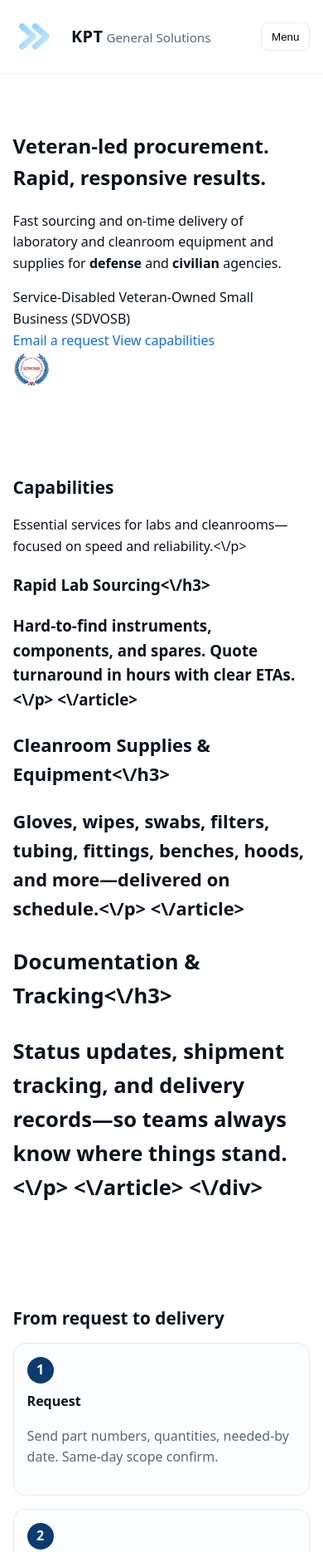
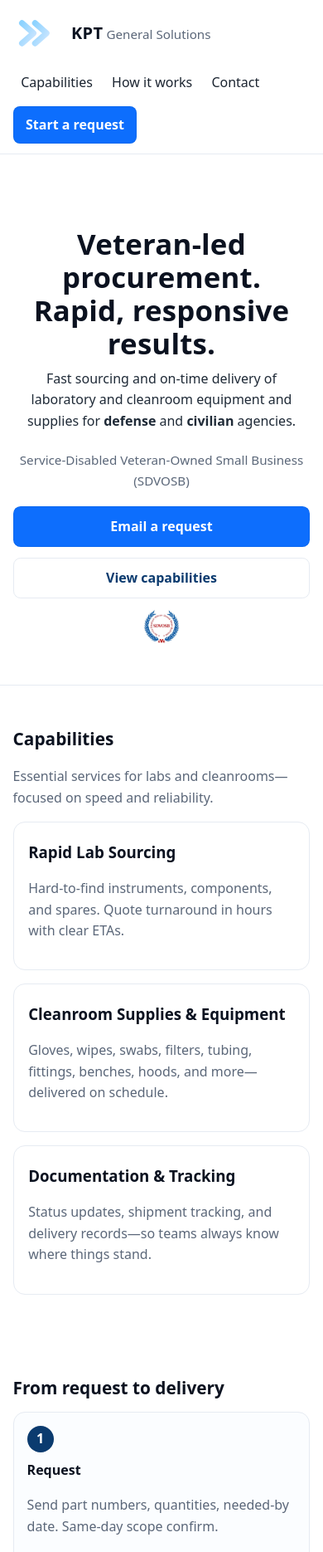
Before and after one commit to kptgsolutions/Website, a plain HTML site: page index.html in a window 390 px wide. Shown: the top 1870 px of the page at 83% size. Drawn offline with Linux system fonts and the light colour scheme.

Commit message:
Update index.html

```diff
--- a/index.html
+++ b/index.html
@@ -4,8 +4,8 @@
   <meta charset="utf-8" />
   <meta name="viewport" content="width=device-width, initial-scale=1" />
   <title>KPT General Solutions — SDVOSB Procurement</title>
-  <meta name="description" content=\"Veteran‑led procurement of laboratory and cleanroom equipment and supplies. Fast sourcing and on‑time delivery. SDVOSB.\" />
-  <meta name="theme-color" content="#0b3b6f"/>
+  <meta name="description" content="Veteran-led procurement of laboratory and cleanroom equipment and supplies. Fast sourcing and on-time delivery. SDVOSB." />
+  <meta name="theme-color" content="#0b3b6f" />
   <style>
     :root{
       --ink:#0b1220;          /* text */
@@ -30,33 +30,38 @@
     .wordmark{line-height:1}
     .wordmark .kpt{font-weight:800;letter-spacing:.3px;font-size:1.25rem}
     .wordmark .sub{font-size:.95rem;color:var(--muted)}
-
-    /* Primary nav */
-    .menu{display:none;align-items:center;gap:.4rem;padding:.55rem .75rem;border:1px solid var(--edge);background:#fff;border-radius:.5rem}
-    nav ul{list-style:none;display:flex;gap:1rem;margin:0;padding:0;align-items:center}
-    nav a{color:#1b2430;padding:.45rem .6rem;border-radius:.5rem}
+    nav ul{list-style:none;display:flex;gap:1rem;margin:0;padding:0;align-items:center;flex-wrap:nowrap}
+    nav a{color:#1b2430;padding:.45rem .6rem;border-radius:.5rem;display:block}
     nav a:hover{background:#f6f9ff}
     .cta{display:inline-flex;align-items:center;gap:.45rem;padding:.55rem .9rem;background:var(--cta);color:#fff;border-radius:.5rem;border:1px solid rgba(0,0,0,.06);font-weight:700}
 
-    /* Mobile nav */
+    /* Mobile header layout (no JS) */
     @media (max-width: 720px){
-      .menu{display:inline-flex}
-      #primary-nav{position:absolute;left:0;right:0;top:100%;background:#fff;border-bottom:1px solid var(--edge);transform:translateY(-8px);opacity:0;pointer-events:none;transition:transform .15s ease,opacity .15s ease}
-      #primary-nav.open{transform:translateY(0);opacity:1;pointer-events:auto}
-      #primary-nav ul{flex-direction:column;align-items:stretch;gap:.25rem;padding:.5rem .75rem 1rem}
-      #primary-nav a{display:block;padding:.85rem;border-radius:.55rem}
-      #primary-nav .cta{justify-content:center}
+      .nav{flex-direction:column;align-items:flex-start;padding:.75rem 0}
+      nav ul{gap:.25rem;flex-wrap:wrap}
+      .cta{margin-top:.25rem}
     }
 
-    /* Hero */$1.sdvosb-seal{margin-top:12px}
-    .seal{max-height:56px;width:auto;display:inline-block;}
-    @media(max-width:560px){.seal{max-height:44px}}
+    /* Hero */
+    .hero{padding:88px 0 40px;text-align:center;border-bottom:1px solid var(--edge)}
+    .hero h1{font-size:clamp(2.1rem,1.2rem + 4vw,3.6rem);line-height:1.15;margin:0 0 .6rem;letter-spacing:.2px;font-weight:900}
+    .lead{max-width:65ch;margin:0 auto 1rem;color:#1f2a37}
+    .sdvosb{display:inline-block;margin-top:.35rem;color:var(--muted);font-size:.95rem}
+    .btnrow{display:flex;gap:.8rem;justify-content:center;flex-wrap:wrap;margin-top:1.1rem}
+    .btn{background:var(--cta);color:#fff;padding:.68rem 1rem;border-radius:.55rem;border:1px solid rgba(0,0,0,.06);font-weight:700}
+    .btn.secondary{background:#fff;color:var(--brand);border:1px solid var(--edge)}
+    .sdvosb-seal{margin-top:12px}
+    .sdvosb-seal .seal{max-height:56px;width:auto;display:inline-block}
+    @media (max-width: 560px){
+      .btnrow{flex-direction:column;align-items:stretch}
+      .btn,.btn.secondary{width:100%}
+      .sdvosb-seal .seal{max-height:44px}
+    }
 
     /* Sections */
     section{padding:48px 0}
     h2{margin:0 0 .75rem;font-size:clamp(1.3rem,1.05rem + 1vw,1.8rem)}
     .muted{color:var(--muted)}
-
     .cards{display:grid;grid-template-columns:repeat(12,1fr);gap:1rem}
     .card{grid-column:span 12;border:1px solid var(--edge);border-radius:14px;padding:1.1rem;background:#fff}
     .card h3{margin:.2rem 0 .35rem}
@@ -64,7 +69,7 @@
 
     /* Flow */
     .flow{display:grid;grid-template-columns:repeat(12,1fr);gap:1rem;margin-top:.5rem}
-    .flow-item{grid-column:span 12;background:#fbfdff;border:1px solid var(--edge);border-radius:14px;padding:1rem;position:relative}
+    .flow-item{grid-column:span 12;background:#fbfdff;border:1px solid var(--edge);border-radius:14px;padding:1rem}
     .flow-num{display:inline-flex;align-items:center;justify-content:center;width:32px;height:32px;border-radius:999px;background:var(--brand);color:#fff;font-weight:800;margin-bottom:.4rem}
     .flow-title{font-weight:700;margin:.2rem 0 .25rem}
     @media(min-width:760px){.flow-item{grid-column:span 4}}
@@ -79,7 +84,6 @@
   </style>
 </head>
 <body>
-  <a class="skip" href="#main"></a>
   <header>
     <div class="container nav" role="navigation" aria-label="Primary">
       <a class="brand" href="#" aria-label="KPT General Solutions home">
@@ -100,8 +104,6 @@
         </span>
       </a>
 
-      <button class="menu" aria-expanded="false" aria-controls="primary-nav" aria-label="Toggle menu">Menu</button>
-
       <nav id="primary-nav">
         <ul>
           <li><a href="#capabilities">Capabilities</a></li>
@@ -117,38 +119,39 @@
     <!-- HERO -->
     <section class="hero" aria-labelledby="h1">
       <div class="container">
-        <h1 id="h1">Veteran‑led procurement. Rapid, responsive results.</h1>
-        <p class="lead">Fast sourcing and on‑time delivery of laboratory and cleanroom equipment and supplies for <strong>defense</strong> and <strong>civilian</strong> agencies.</p>
-        <div class="sdvosb">Service‑Disabled Veteran‑Owned Small Business (SDVOSB)</div>
+        <h1 id="h1">Veteran-led procurement. Rapid, responsive results.</h1>
+        <p class="lead">Fast sourcing and on-time delivery of laboratory and cleanroom equipment and supplies for <strong>defense</strong> and <strong>civilian</strong> agencies.</p>
+        <div class="sdvosb">Service-Disabled Veteran-Owned Small Business (SDVOSB)</div>
         <div class="btnrow" role="group" aria-label="Primary calls to action">
           <a class="btn" href="mailto:kptgsolutions@gmail.com?subject=New%20Lab%20%2F%20Cleanroom%20Request&body=Agency%2FOrg:%0AItems%20%28SKUs%2FPNs%29:%0AQuantities:%0ANeeded%20by:%0AShipping%20address:%0AContact:%0A">Email a request</a>
           <a class="btn secondary" href="#capabilities">View capabilities</a>
         </div>
+        <!-- SDVOSB seal (optional image). Place sdvosb-seal.png next to index.html -->
         <div class="sdvosb-seal">
           <img class="seal" src="sdvosb-seal.png" alt="Service-Disabled Veteran-Owned Small Business seal" />
         </div>
       </div>
     </section>
 
-    <!-- CAPABILITIES (ESSENTIALS ONLY) -->
+    <!-- CAPABILITIES -->
     <section id="capabilities" aria-labelledby="cap">
       <div class="container">
         <h2 id="cap">Capabilities</h2>
-        <p class=\"muted\">Essential services for labs and cleanrooms—focused on speed and reliability.<\/p>
-        <div class=\"cards\">
-          <article class=\"card\" aria-label=\"Rapid Lab Sourcing\">
-            <h3>Rapid Lab Sourcing<\/h3>
-            <p class=\"muted\">Hard-to-find instruments, components, and spares. Quote turnaround in hours with clear ETAs.<\/p>
-          <\/article>
-          <article class=\"card\" aria-label=\"Cleanroom Supplies & Equipment\">
-            <h3>Cleanroom Supplies & Equipment<\/h3>
-            <p class=\"muted\">Gloves, wipes, swabs, filters, tubing, fittings, benches, hoods, and more—delivered on schedule.<\/p>
-          <\/article>
-          <article class=\"card\" aria-label=\"Documentation & Tracking\">
-            <h3>Documentation & Tracking<\/h3>
-            <p class=\"muted\">Status updates, shipment tracking, and delivery records—so teams always know where things stand.<\/p>
-          <\/article>
-        <\/div>
+        <p class="muted">Essential services for labs and cleanrooms—focused on speed and reliability.</p>
+        <div class="cards">
+          <article class="card" aria-label="Rapid Lab Sourcing">
+            <h3>Rapid Lab Sourcing</h3>
+            <p class="muted">Hard-to-find instruments, components, and spares. Quote turnaround in hours with clear ETAs.</p>
+          </article>
+          <article class="card" aria-label="Cleanroom Supplies & Equipment">
+            <h3>Cleanroom Supplies & Equipment</h3>
+            <p class="muted">Gloves, wipes, swabs, filters, tubing, fittings, benches, hoods, and more—delivered on schedule.</p>
+          </article>
+          <article class="card" aria-label="Documentation & Tracking">
+            <h3>Documentation & Tracking</h3>
+            <p class="muted">Status updates, shipment tracking, and delivery records—so teams always know where things stand.</p>
+          </article>
+        </div>
       </div>
     </section>
 
@@ -160,7 +163,7 @@
           <div class="flow-item">
             <div class="flow-num">1</div>
             <div class="flow-title">Request</div>
-            <p class="muted">Send part numbers, quantities, needed‑by date. Same‑day scope confirm.</p>
+            <p class="muted">Send part numbers, quantities, needed-by date. Same-day scope confirm.</p>
           </div>
           <div class="flow-item">
             <div class="flow-num">2</div>
@@ -191,25 +194,13 @@
   <footer>
     <div class="container footgrid">
       <div>© <span id="y"></span> KPT General Solutions. All rights reserved.</div>
-      <div>SDVOSB • Veteran‑led • Defense & Civilian</div>
+      <div>SDVOSB • Veteran-led • Defense & Civilian</div>
     </div>
   </footer>
 
   <script>
     // Year in footer
     document.getElementById('y').textContent = new Date().getFullYear();
-    // Mobile menu toggle
-    const menuBtn = document.querySelector('.menu');
-    const nav = document.getElementById('primary-nav');
-    menuBtn.addEventListener('click', () => {
-      const open = nav.classList.toggle('open');
-      menuBtn.setAttribute('aria-expanded', open);
-    });
-    // Close menu after clicking a link (mobile)
-    nav.querySelectorAll('a').forEach(a => a.addEventListener('click', () => {
-      nav.classList.remove('open');
-      menuBtn.setAttribute('aria-expanded', 'false');
-    }));
   </script>
 </body>
 </html>
```
